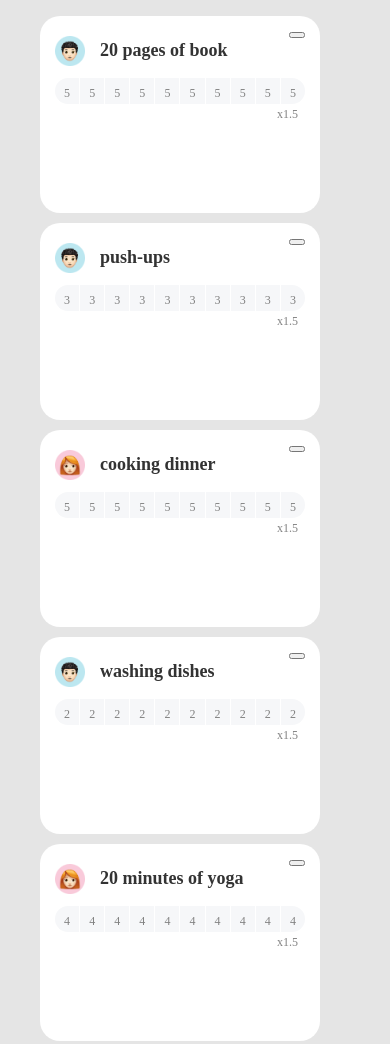
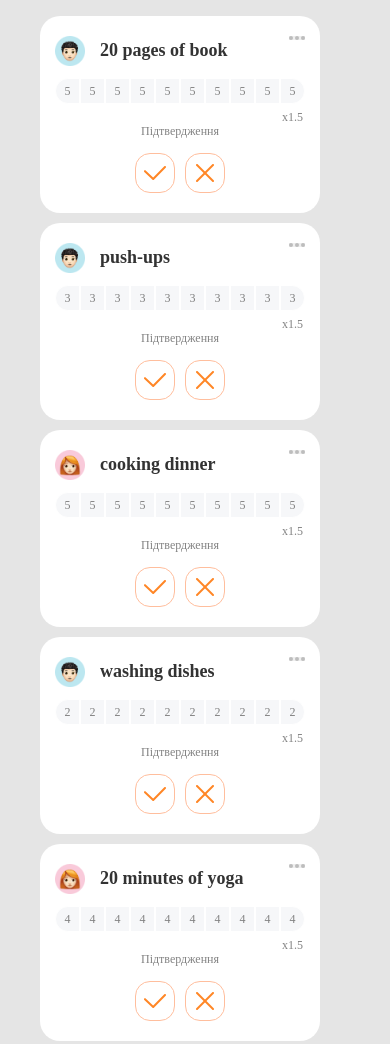
Before and after one commit to tauruskin/Kidslike_v2, a React app in the folder client/: page / in a window 390 px wide. Shown: the top 1044 px of the page. Built offline with nearby package versions, Linux system fonts and the light colour scheme.

Commit message:
habit item second part layout done

```diff
--- a/client/src/components/HabitItem/HabitItem.js
+++ b/client/src/components/HabitItem/HabitItem.js
@@ -1,28 +1,25 @@
 import React from 'react';
 import boy from '../../images/avatars/boy_in_frame.png'
 import girl from '../../images/avatars/girl_in_frame.png'
-import MoreButton from '../UIcomponents/MoreButton/MoreButton';
-import HabitCheckDiv from '../UIcomponents/HabitCheckDiv/HabitCheckDiv';
+import HabitSubmitBox from '../UIcomponents/HabitSubmitBox/HabitSubmitBox';
 
 import styles from './HabitItem.module.css'
-// import habitsTemplate from './habitsTemplate'
 
 
 function HabitItem({ gender, habitName, points, startDate, days}) {
     return (
-        <div>
+        <div className={styles.habitItemFolder}>
             <img className={styles.avatar} src={gender === "boy" ? boy : girl} alt='avatar'></img>
-            {/* <div className={styles.habitData}> */}
-            <p className={styles.habitTitle}>{habitName}</p>
-            <ul className={styles.daysList}>
+            <div className={styles.habitContentWrapper}>
+                <p className={styles.habitTitle}>{habitName}</p>
+                <ul className={styles.daysList}>
                 {days.map(el => (
                     <li className={styles.daysItem}><span className={styles.points}>{points}</span></li>
                 ))}
-            </ul>
-            <p className={styles.text}>x1.5</p>
-            {/* </div> */}
-            {/* <HabitCheckDiv/> */}
-            <MoreButton onClick={()=>{}}/>
+                </ul>
+                <p className={styles.text}>x1.5</p>
+            </div>
+            <HabitSubmitBox/>
         </div>
     )
 }
--- a/client/src/components/HabitItem/HabitItem.module.css
+++ b/client/src/components/HabitItem/HabitItem.module.css
@@ -1,17 +1,7 @@
-/* .habitItem {
+.habitItemFolder {
   position: relative;
-  box-sizing: border-box;
-  justify-content: center;
-  width: 280px;
-  height: 197px;
-  padding: 20px 15px;
-  border-radius: 20px;
-  background-color: #fff;
+  display: flex;
 }
-
-.habitItem:not(:last-child) {
-  margin-bottom: 10px;
-} */
 
 .avatar {
   position: absolute;
@@ -19,13 +9,17 @@
   width: 75px;
   height: 75px;
   margin-right: 20px;
-  /* vertical-align: middle; */
+  top: 0;
+  left: 0;
+}
+
+.habitContentWrapper {
+  position: relative;
 }
 
 .habitTitle {
   display: inline-block;
   margin-left: 95px;
-  /* margin-bottom: 17px; */
   vertical-align: middle;
   color: #333333;
   font-family: Rubik;
@@ -41,24 +35,20 @@
   padding: 0;
   margin: 0;
   margin-left: 95px;
-  margin-top: 17px;
+  margin-top: 13px;
   width: 409px;
 }
 
 .daysItem {
   display: inline-block;
   box-sizing: border-box;
-  /* width: calc((100% - 9px) / 10); */
   width: 40px;
   height: 40px;
   padding: 10px;
+  border: 1px solid #ffffff;
   background-color: #f6f7f9;
   text-align: center;
   vertical-align: middle;
-}
-
-.daysItem:not(:last-child) {
-  margin-right: 1px;
 }
 
 .daysItem:first-child {
@@ -78,31 +68,24 @@
 }
 
 .text {
+  position: absolute;
+  right: 10px;
+  bottom: -20px;
   width: 28px;
   height: 20px;
   font-family: Rubik;
   font-weight: normal;
   font-size: 12px;
   line-height: 14px;
-  margin: 3px 0 0 470px;
   color: #828282;
 }
 
 @media (max-width: 768px) {
-  /* .habitItem {
-    position: relative;
-    box-sizing: border-box;
+  .habitItemFolder {
+    flex-wrap: wrap;
+    align-items: center;
     justify-content: center;
-    width: 280px;
-    height: 197px;
-    padding: 20px 15px;
-    border-radius: 20px;
-    background-color: #fff;
   }
-
-  .habitItem:not(:last-child) {
-    margin-bottom: 10px;
-  } */
 
   .avatar {
     display: inline-block;
@@ -137,15 +120,12 @@
   .daysItem {
     display: inline-block;
     padding: 6px;
-    /* width: calc((100% - 9px) / 10); */
     width: 25.86px;
     height: 25.86px;
+    border: 1px solid #ffffff;
     background-color: #f6f7f9;
     text-align: center;
-  }
-
-  .daysItem:not(:last-child) {
-    margin-right: 1px;
+    vertical-align: middle;
   }
 
   .daysItem:first-child {
@@ -157,21 +137,21 @@
   }
 
   .points {
-    display: inline-block;
-    vertical-align: middle;
+    display: block;
     font-size: 12px;
     color: #828282;
     font-family: Rubik;
   }
 
   .text {
+    right: -5px;
+    bottom: -26px;
     width: 28px;
     height: 20px;
     font-family: Rubik;
     font-weight: normal;
     font-size: 12px;
     line-height: 14px;
-    margin: 3px 0 0 auto;
     color: #828282;
   }
 }
--- a/client/src/components/HabitsList/HabitsList.module.css
+++ b/client/src/components/HabitsList/HabitsList.module.css
@@ -11,7 +11,7 @@
   justify-content: center;
   width: 690px;
   height: 142px;
-  padding: 30px;
+  padding: 30px 30px 37px 30px;
   border-radius: 20px;
   background-color: #fff;
 }
--- /dev/null
+++ b/client/src/components/UIcomponents/HabitCheckBtn/HabitCheckBtn.js
@@ -0,0 +1,15 @@
+import React from 'react';
+import styles from './HabitCheckBtn.module.css';
+
+export default function HabitCheckBtn({ isDisabled, handelClick, label, isCheckMark}) {
+    return (
+
+        <button
+            disabled={isDisabled}
+            onClick={handelClick}
+            type="button"
+            className={isCheckMark ? styles.checkBtn : styles.crossBtn}
+            aria-label={label}
+        ></button>
+    )
+}
--- /dev/null
+++ b/client/src/components/UIcomponents/HabitCheckBtn/HabitCheckBtn.module.css
@@ -0,0 +1,55 @@
+.button {
+  width: 40px;
+  height: 40px;
+  border-radius: 15px;
+  border: 1px solid #ffbe9d;
+  cursor: pointer;
+  background-color: #ffffff;
+  background-repeat: no-repeat;
+  background-position: center;
+}
+
+.button:last-child {
+  margin-left: 15px;
+}
+
+.button:hover,
+.button:focus {
+  background-color: #ffdfcf;
+}
+
+.checkBtn {
+  composes: button;
+  margin-right: 10px;
+  background-image: url(../../../images/svg/check-orange.svg);
+  /* ,
+    url(../../../images/svg/check-white.svg);
+  background-size: auto, 0; */
+}
+
+.checkBtnActive {
+  composes: button;
+  margin-right: 10px;
+  background-image: url(../../../images/svg/check-white.svg);
+}
+
+.checkBtnDisabled {
+  composes: button;
+  margin-right: 10px;
+  background-image: url(../../../images/svg/check-grey.svg);
+}
+
+.crossBtn {
+  composes: button;
+  background-image: url(../../../images/svg/cross-orange.svg);
+}
+
+.crossBtnActive {
+  composes: button;
+  background-image: url(../../../images/svg/cross-white.svg);
+}
+
+.crossBtnDisabled {
+  composes: button;
+  background-image: url(../../../images/svg/cross-grey.svg);
+}
--- /dev/null
+++ b/client/src/components/UIcomponents/HabitSubmitBox/HabitSubmitBox.js
@@ -0,0 +1,18 @@
+import React from 'react';
+import HabitCheckBtn from '../../UIcomponents/HabitCheckBtn/HabitCheckBtn'
+import MoreButton from '../MoreButton/MoreButton'
+
+import styles from './HabitSubmitBox.module.css';
+
+function HabitSubmitBox() {
+    return (
+        <div className={styles.submitBox}>
+            <p className={styles.submitBoxTitle}>Підтвердження</p>
+            <HabitCheckBtn isCheckMark={true} handelClick={() => { }} label={'Підтвердити виконання'}/>
+            <HabitCheckBtn handelClick={() => { }} label={'Підтвердити не виконання'} />
+            <MoreButton onClick={() => { }} />
+        </div>
+    )
+}
+
+export default HabitSubmitBox;
--- /dev/null
+++ b/client/src/components/UIcomponents/HabitSubmitBox/HabitSubmitBox.module.css
@@ -0,0 +1,20 @@
+.submitBox {
+  margin-left: 35px;
+}
+
+.submitBoxTitle {
+  margin-top: 10px;
+  margin-bottom: 15px;
+  font-family: Rubik;
+  font-size: 12px;
+  line-height: 14px;
+  text-align: center;
+  color: #828282;
+}
+
+@media (max-width: 768px) {
+  .submitBox {
+    margin-top: 10px;
+    margin-left: 0;
+  }
+}
--- a/client/src/components/UIcomponents/MoreButton/MoreButton.module.css
+++ b/client/src/components/UIcomponents/MoreButton/MoreButton.module.css
@@ -1,5 +1,24 @@
 .btn {
   position: absolute;
-  top: 16px;
-  right: 15px;
+  top: -10px;
+  right: -15px;
+  width: 16px;
+  height: 4px;
+  cursor: pointer;
+  border: none;
+  background-image: url(../../../images/svg/dots-grey.svg),
+    url(../../../images/svg/dots-black.svg);
+  background-size: auto, 0;
 }
+
+.btn:hover,
+.btn:focus {
+  background-size: 0, auto;
+}
+
+@media (max-width: 768px) {
+  .btn {
+    top: 0;
+    right: 0;
+  }
+}
```
Also changed, not shown: client/src/components/UIcomponents/HabitCheckDiv/HabitCheckDiv.js (deleted), client/src/components/UIcomponents/HabitCheckDiv/HabitCheckDiv.module.css (deleted), client/src/images/svg/check-grey.svg (added), client/src/images/svg/check-orange.svg (added), client/src/images/svg/check-white.svg (added), client/src/images/svg/cross-grey.svg (added), client/src/images/svg/cross-orange.svg (added), client/src/images/svg/cross-white.svg (added), client/src/images/svg/dots-black.svg (added), client/src/images/svg/dots-grey.svg (added).
